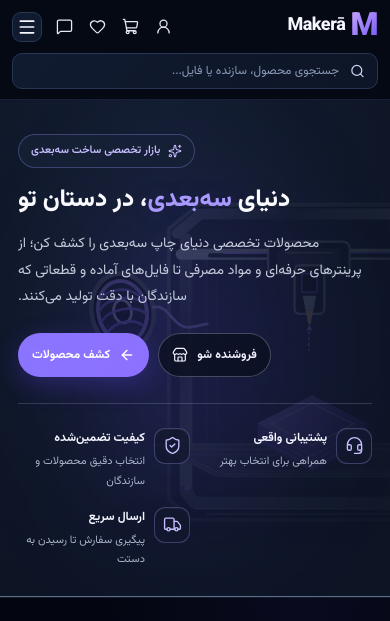
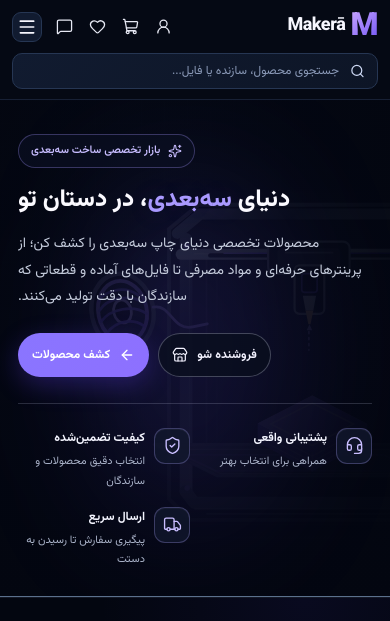
Before and after one commit to ParisaAtaee2000/web-projects, a React (Vite) app in the folder 3d-marketplace/: page / in a window 390 px wide. Shown: the top 621 px of the page. Built offline with nearby package versions, Linux system fonts and the light colour scheme.

Commit message:
Restore Makerā colors to pre-lightening PDF palette

```diff
--- a/3d-marketplace/src/components/hero/hero.css
+++ b/3d-marketplace/src/components/hero/hero.css
@@ -14,7 +14,7 @@
   inset: 0;
   overflow: hidden;
   background:
-    radial-gradient(ellipse at 48% 42%, #263650 0%, #1D2C45 48%, #111B2D 100%);
+    radial-gradient(ellipse at 48% 42%, #17233a 0%, #080e1b 48%, #030610 100%);
   pointer-events: none;
 }
 
@@ -33,8 +33,8 @@
   position: absolute;
   inset: 0;
   background:
-    linear-gradient(270deg, rgba(17, 27, 45, 0.76) 0%, rgba(17, 27, 45, 0.62) 27%, rgba(17, 27, 45, 0.12) 62%, rgba(17, 27, 45, 0.34) 100%),
-    linear-gradient(0deg, rgba(17, 27, 45, 0.38) 0%, transparent 58%, rgba(17, 27, 45, 0.08) 100%);
+    linear-gradient(270deg, rgba(3, 6, 16, 0.97) 0%, rgba(3, 6, 16, 0.86) 27%, rgba(3, 6, 16, 0.28) 62%, rgba(3, 6, 16, 0.65) 100%),
+    linear-gradient(0deg, rgba(3, 6, 16, 0.72) 0%, transparent 58%, rgba(3, 6, 16, 0.24) 100%);
 }
 
 .hero-visual__glow {
@@ -85,7 +85,7 @@
   padding: 7px 12px;
   border: 1px solid rgba(167, 148, 255, 0.3);
   border-radius: 999px;
-  background: rgba(23, 34, 56, 0.78);
+  background: rgba(12, 16, 36, 0.66);
   color: #c8bdff;
   font-size: 12px;
   font-weight: 600;
@@ -260,8 +260,8 @@
 
   .hero-visual__shade {
     background:
-      linear-gradient(270deg, rgba(13, 20, 36, 0.80) 0%, rgba(13, 20, 36, 0.55) 55%, rgba(13, 20, 36, 0.60) 100%),
-      linear-gradient(0deg, rgba(13, 20, 36, 0.84) 0%, rgba(13, 20, 36, 0.12) 100%);
+      linear-gradient(270deg, rgba(3, 6, 16, 0.9) 0%, rgba(3, 6, 16, 0.68) 55%, rgba(3, 6, 16, 0.76) 100%),
+      linear-gradient(0deg, rgba(3, 6, 16, 0.96) 0%, rgba(3, 6, 16, 0.22) 100%);
   }
 
   .hero__inner {
```
